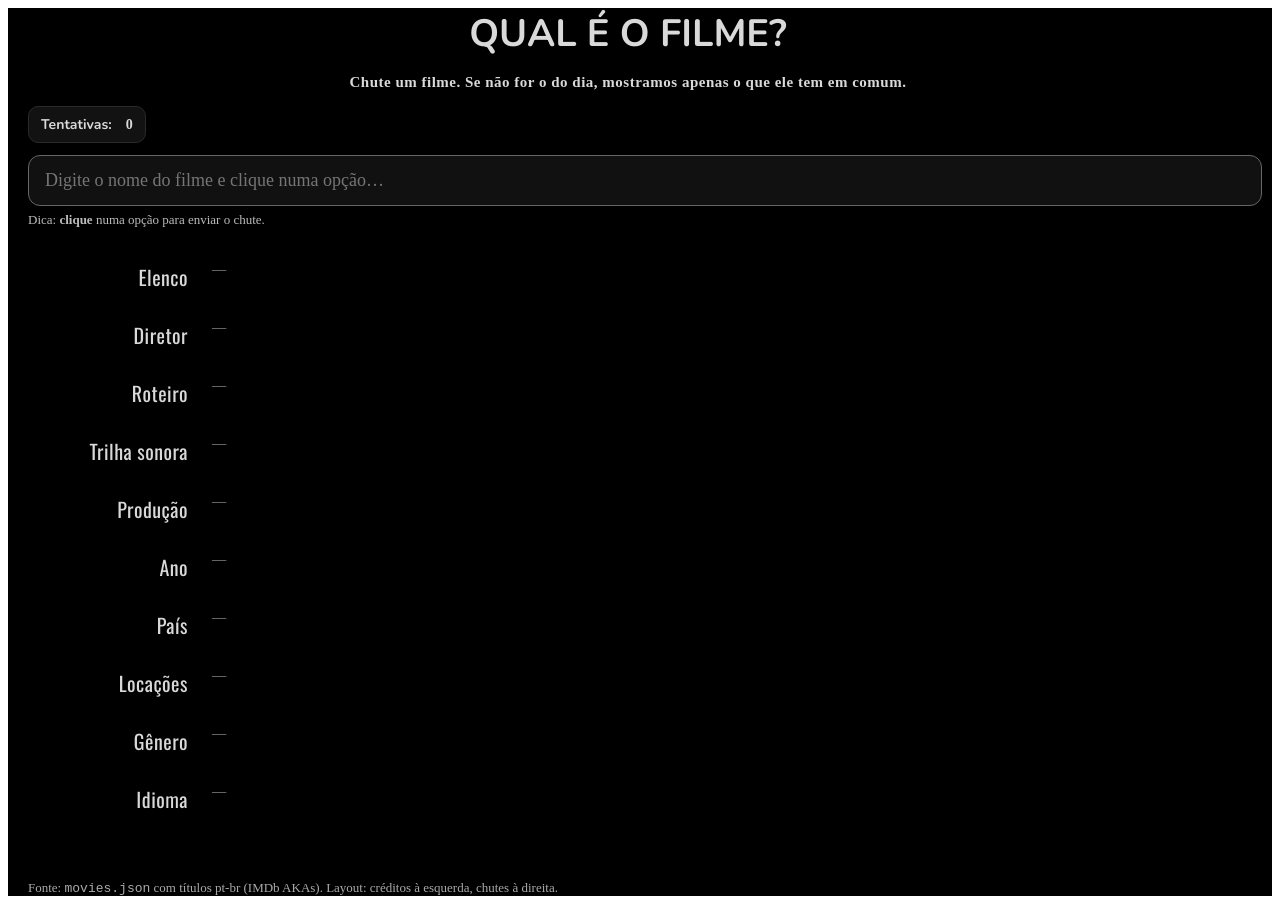
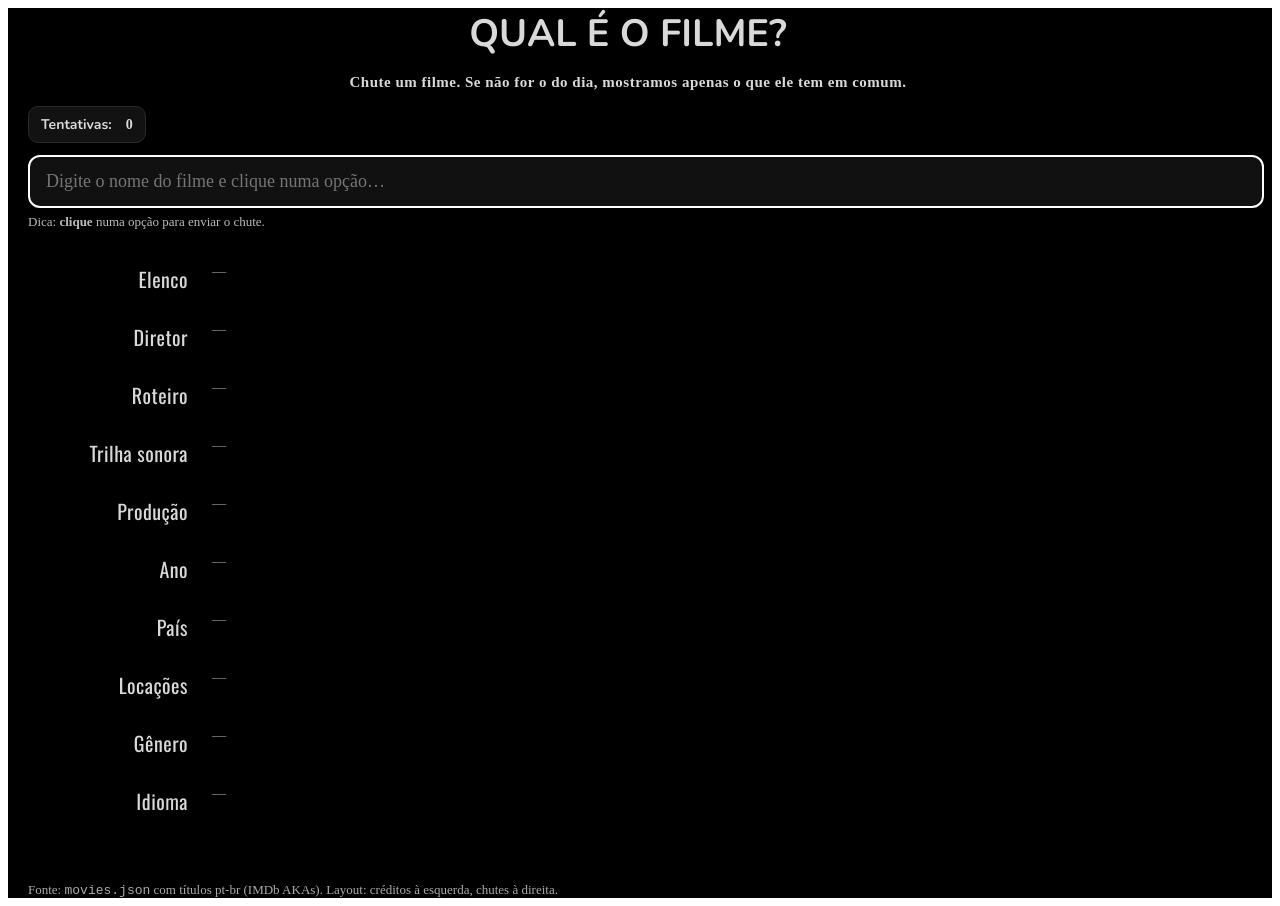
Before and after one commit to dehcruz/cast2, a Next.js app: page / in a window 1280 px wide. Built offline with nearby package versions, Linux system fonts and the light colour scheme.

Commit message:
Update index.tsx

```diff
--- a/pages/index.tsx
+++ b/pages/index.tsx
@@ -369,11 +369,11 @@ const attemptsBar: React.CSSProperties = {
 };
 
 const input: React.CSSProperties = {
-  width: '100%', padding: '14px 16px', border: '1px solid #666', background: '#111', color: '#fff',
+  width: '100%', padding: '14px 16px', border: '2px solid #fff', background: '#111', color: '#fff',
   borderRadius: 12, fontSize: 18, outline: 'none',fontFamily: '__Nunito_85d4bb',
 };
 const dropdown: React.CSSProperties = {
-  position: 'absolute', top: 52, left: 0, right: 0, background: '#0d0d0d', border: '1px solid #333',
+  position: 'absolute', top: 52, left: 0, right: 0, background: '#0d0d0d', border: '1px solid #666',
   borderRadius: 12, boxShadow: '0 10px 30px rgba(0,0,0,0.4)', zIndex: 10, maxHeight: 260, overflowY: 'auto',
 };
 const dropdownItem: React.CSSProperties = { padding: '10px 12px', cursor: 'pointer', borderBottom: '1px solid #161616', display: 'flex', alignItems: 'center' };
```
